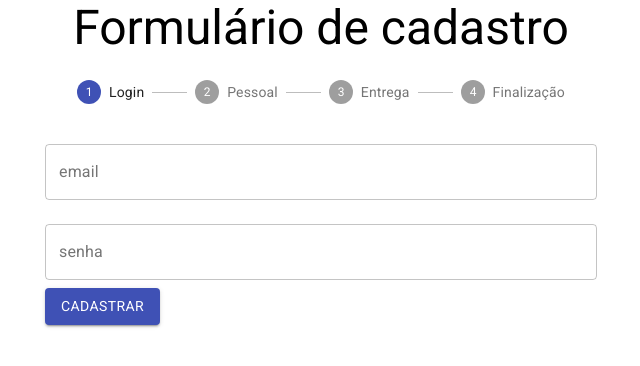
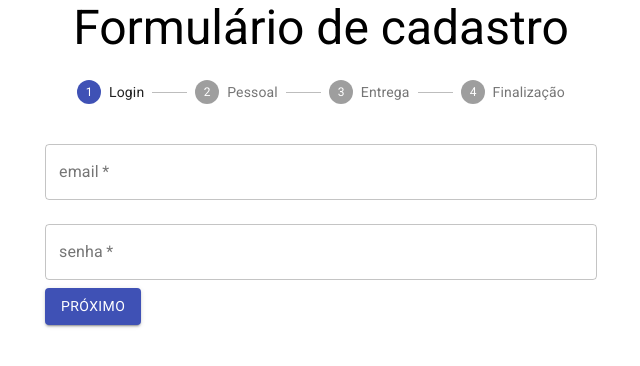
Before and after one commit to Italobgg/SimpleForm, a React (Create React App) app: page / in a window 1280 px wide. Shown: the top 366 px of the page, without its empty margins (319-959 px from the left). Built offline with nearby package versions, Linux system fonts and the light colour scheme.

Commit message:
controlando ciclo de vida, contextos e providers, hooks customizados

```diff
--- a/src/App.js
+++ b/src/App.js
@@ -1,31 +1,31 @@
-import React, { Component, Fragment } from "react";
+import React, { Component } from "react";
 import "./App.css";
 import FormularioCadastro from "./components/FormularioCadastro/FormularioCadastro";
-import 'fontsource-roboto';
+import "fontsource-roboto";
+import { Container, Typography } from "@material-ui/core";
 
-import { Container, Typography} from "@material-ui/core"
+import ValidacoesCadastro from "./contexts/ValidacoesCadastro";
 
+import { validarCPF, validarSenha } from "./models/cadastro";
 class App extends Component {
   render() {
     return (
       <Container component="article" maxWidth="sm">
-        <Typography variant="h3" compenent="h1" align="center">Formulário de cadastro</Typography>
-        <FormularioCadastro aoEnviar={aoEnviarForm} validarCPF={validarCPF} />
-      </Container >
+        <Typography variant="h3" component="h1" align="center">
+          Formulário de cadastro
+        </Typography>
+        <ValidacoesCadastro.Provider
+          value={{ cpf: validarCPF, senha: validarSenha, nome: validarSenha }}
+        >
+          <FormularioCadastro aoEnviar={aoEnviarForm} />
+        </ValidacoesCadastro.Provider>
+      </Container>
     );
   }
 }
 
-function aoEnviarForm(dados){
+function aoEnviarForm(dados) {
   console.log(dados);
 }
 
-function validarCPF(cpf){
-  if(cpf.length !== 11){
-    return {valido:false, texto:"CPF deve conter 11 digitos."}
-  }else{
-    return {valido:true, texto:""}
-  }
-}
-
 export default App;
--- a/src/components/FormularioCadastro/DadosEntrega.jsx
+++ b/src/components/FormularioCadastro/DadosEntrega.jsx
@@ -1,8 +1,6 @@
 import React, { useState } from "react";
-import { TextField, Button } from '@material-ui/core';
-
+import { TextField, Button } from "@material-ui/core";
 function DadosEntrega({ aoEnviar }) {
-
   const [cep, setCep] = useState("");
   const [endereco, setEndereco] = useState("");
   const [numero, setNumero] = useState("");
@@ -10,81 +8,76 @@ function DadosEntrega({ aoEnviar }) {
   const [cidade, setCidade] = useState("");
 
   return (
-        <form onSubmit={
-            (event) => {
+    <form
+      onSubmit={(event) => {
         event.preventDefault();
-                aoEnviar({ cep, endereco, numero, estado, cidade })
-            }
-        }>
+        aoEnviar({ cep, endereco, numero, estado, cidade });
+      }}
+    >
       <TextField
         value={cep}
         onChange={(event) => {
           setCep(event.target.value);
         }}
         id="cep"
+        name="cep"
         label="CEP"
         type="number"
         variant="outlined"
         margin="normal"
-
       />
-
       <TextField
         value={endereco}
         onChange={(event) => {
           setEndereco(event.target.value);
         }}
         id="endereco"
-                label="Endereco"
+        name="endereço"
+        label="Enderço"
         type="text"
         variant="outlined"
         margin="normal"
         fullWidth
       />
-
       <TextField
         value={numero}
         onChange={(event) => {
           setNumero(event.target.value);
         }}
         id="numero"
+        name="numero"
         label="Numero"
         type="number"
         variant="outlined"
         margin="normal"
-
       />
-
       <TextField
         value={estado}
         onChange={(event) => {
           setEstado(event.target.value);
         }}
         id="estado"
+        name="estado"
         label="Estado"
         type="text"
         variant="outlined"
         margin="normal"
-
       />
-
       <TextField
         value={cidade}
         onChange={(event) => {
           setCidade(event.target.value);
         }}
         id="cidade"
+        name="cidade"
         label="Cidade"
         type="text"
         variant="outlined"
         margin="normal"
-
       />
-
       <Button type="submit" variant="contained" color="primary" fullWidth>
         Finalizar Cadastro
       </Button>
-
     </form>
   );
 }
--- a/src/components/FormularioCadastro/DadosPessoais.jsx
+++ b/src/components/FormularioCadastro/DadosPessoais.jsx
@@ -1,18 +1,26 @@
-import React, { useState } from "react";
+import React, { useState, useContext } from "react";
 import { TextField, Button, Switch, FormControlLabel } from "@material-ui/core";
+import ValidacoesCadastro from "../../contexts/ValidacoesCadastro"
+import useErros from "../../hooks/useErros";
 
-function DadosPessoais({aoEnviar, validarCPF}) {
+function DadosPessoais({ aoEnviar }) {
   const [nome, setNome] = useState("");
   const [sobrenome, setSobrenome] = useState("");
   const [cpf, setCpf] = useState("");
   const [promocoes, setPromocoes] = useState(true);
   const [novidades, setNovidades] = useState(false);
-  const [erros, setErros] = useState({cpf:{valido:true, texto:""}})
+  const validacoes = useContext(ValidacoesCadastro)
+  const [erros, validarCampos, possoEnviar] = useErros(validacoes);
+
+
+
   return (
     <form
       onSubmit={(event) => {
         event.preventDefault();
-        aoEnviar({nome, sobrenome, cpf, novidades, promocoes});
+        if (possoEnviar()) {
+          aoEnviar({ nome, sobrenome, cpf, novidades, promocoes });
+        }
       }}
     >
       <TextField
@@ -20,8 +28,12 @@ function DadosPessoais({aoEnviar, validarCPF}) {
         onChange={(event) => {
           setNome(event.target.value);
         }}
+        onBlur={validarCampos}
+        error={!erros.nome.valido}
+        helperText={erros.nome.texto}
         id="nome"
         label="Nome"
+        name="nome"
         variant="outlined"
         margin="normal"
         fullWidth
@@ -32,6 +44,7 @@ function DadosPessoais({aoEnviar, validarCPF}) {
           setSobrenome(event.target.value);
         }}
         id="sobrenome"
+        name="sobrenome"
         label="Sobrenome"
         variant="outlined"
         margin="normal"
@@ -42,14 +55,11 @@ function DadosPessoais({aoEnviar, validarCPF}) {
         onChange={(event) => {
           setCpf(event.target.value);
         }}
-
-        onBlur={(event)=>{
-          const ehValido = validarCPF(cpf);
-          setErros({cpf:ehValido})
-        }}
+        onBlur={validarCampos}
         error={!erros.cpf.valido}
         helperText={erros.cpf.texto}
         id="CPF"
+        name="cpf"
         label="CPF"
         variant="outlined"
         margin="normal"
@@ -85,7 +95,7 @@ function DadosPessoais({aoEnviar, validarCPF}) {
       />
 
       <Button type="submit" variant="contained" color="primary">
-        Cadastrar
+        Próximo
       </Button>
     </form>
   );
--- a/src/components/FormularioCadastro/DadosUsuario.jsx
+++ b/src/components/FormularioCadastro/DadosUsuario.jsx
@@ -1,42 +1,56 @@
-import React, { useState } from 'react';
-import { TextField, Button } from '@material-ui/core';
+import React, { useState, useContext } from "react";
+import { TextField, Button } from "@material-ui/core";
+import ValidacoesCadastro from "../../contexts/ValidacoesCadastro";
+import useErros from "../../hooks/useErros";
 
 function DadosUsuario({ aoEnviar }) {
   const [email, setEmail] = useState("");
   const [senha, setSenha] = useState("");
+  const validacoes = useContext(ValidacoesCadastro)
+  const [erros, validarCampos, possoEnviar] = useErros(validacoes);
 
   return (
-        <form onSubmit={(event) => {
+    <form
+      onSubmit={(event) => {
         event.preventDefault();
-            aoEnviar({email, senha});
-        }}>
+        if (possoEnviar()) {
+          aoEnviar({ email, senha });
+        }
+      }}
+    >
       <TextField
         value={email}
-                onChange={(event) => { setEmail(event.target.value);
+        onChange={(event) => {
+          setEmail(event.target.value);
         }}
         id="email"
+        name="email"
         label="email"
         type="email"
-                requered
+        required
         variant="outlined"
         margin="normal"
-                fullWidth />
-
+        fullWidth
+      />
       <TextField
         value={senha}
-                onChange={(event) => { setSenha(event.target.value);
+        onChange={(event) => {
+          setSenha(event.target.value);
         }}
+        onBlur={validarCampos}
+        error={!erros.senha.valido}
+        helperText={erros.senha.texto}
         id="senha"
+        name="senha"
         label="senha"
         type="password"
-                requered
+        required
         variant="outlined"
         margin="normal"
-                fullWidth />
-
-
+        fullWidth
+      />
       <Button type="submit" variant="contained" color="primary">
-                Cadastrar
+        Próximo
       </Button>
     </form>
   );
--- a/src/components/FormularioCadastro/FormularioCadastro.jsx
+++ b/src/components/FormularioCadastro/FormularioCadastro.jsx
@@ -1,43 +1,48 @@
-import React, { useState } from "react";
+import React, { useState, useEffect } from "react";
 import DadosPessoais from "./DadosPessoais";
 import DadosUsuario from "./DadosUsuario";
 import DadosEntrega from "./DadosEntrega";
-import { StepLabel, Stepper, Typography, Step } from "@material-ui/core";
-import { useEffect } from "react";
+import { Typography, Stepper, Step, StepLabel } from "@material-ui/core";
 
-function FormularioCadastro({ aoEnviar, validarCPF }) {
+function FormularioCadastro({ aoEnviar }) {
   const [etapaAtual, setEtapaAtual] = useState(0);
   const [dadosColetados, setDados] = useState({});
 
-  useEffect(()=>{
-    if(etapaAtual === formularios.length-1){
+  useEffect(() => {
+    if (etapaAtual === formularios.length - 1) {
       aoEnviar(dadosColetados);
     }
-  })
-
-
+  });
 
   const formularios = [
     <DadosUsuario aoEnviar={coletarDados} />,
-    <DadosPessoais aoEnviar={coletarDados} validarCPF={validarCPF} />,
+    <DadosPessoais aoEnviar={coletarDados} />,
     <DadosEntrega aoEnviar={coletarDados} />,
-    <Typography variant="h5">Obrigado por se cadastrar!</Typography>
+    <Typography variant="h5">Obrigado pelo Cadastro!</Typography>,
   ];
 
-  function coletarDados(dados){
-    setDados({...dadosColetados, ...dados});
+  function coletarDados(dados) {
+    setDados({ ...dadosColetados, ...dados });
     proximo();
   }
   function proximo() {
     setEtapaAtual(etapaAtual + 1);
   }
-
-  return ( <>
+  return (
+    <>
       <Stepper activeStep={etapaAtual}>
-        <Step><StepLabel>Login</StepLabel></Step>
-        <Step><StepLabel>Pessoal</StepLabel></Step>
-        <Step><StepLabel>Entrega</StepLabel></Step>
-        <Step><StepLabel>Finalização</StepLabel></Step>
+        <Step>
+          <StepLabel>Login</StepLabel>
+        </Step>
+        <Step>
+          <StepLabel>Pessoal</StepLabel>
+        </Step>
+        <Step>
+          <StepLabel>Entrega</StepLabel>
+        </Step>
+        <Step>
+          <StepLabel>Finalização</StepLabel>
+        </Step>
       </Stepper>
       {formularios[etapaAtual]}
     </>
--- /dev/null
+++ b/src/contexts/ValidacoesCadastro.js
@@ -0,0 +1,13 @@
+import React from "react";
+
+const ValidacoesCadastro = React.createContext({
+  cpf: semValidacao,
+  senha: semValidacao,
+  nome: semValidacao,
+});
+
+function semValidacao(dados) {
+  console.log(dados);
+  return { valido: true, texto: "" };
+}
+export default ValidacoesCadastro;
--- /dev/null
+++ b/src/hooks/useErros.js
@@ -0,0 +1,35 @@
+import React, { useState } from "react";
+
+function useErros(validacoes) {
+  const estadoInicial = criarEstadoInicial(validacoes);
+  const [erros, setErros] = useState(estadoInicial);
+
+  function validarCampos(event) {
+    const { name, value } = event.target;
+    const novoEstado = { ...erros };
+    novoEstado[name] = validacoes[name](value);
+    setErros(novoEstado);
+  }
+
+  function possoEnviar() {
+    for (let campo in erros) {
+      if (!erros[campo].valido) {
+        return false;
+      }
+    }
+    return true;
+  }
+
+  return [erros, validarCampos, possoEnviar];
+}
+
+function criarEstadoInicial(validacoes) {
+  const estadoInicial = {};
+  for (let campo in validacoes) {
+    estadoInicial[campo] = { valido: true, texto: "" };
+  }
+
+  return estadoInicial;
+}
+
+export default useErros;
--- /dev/null
+++ b/src/models/cadastro.js
@@ -0,0 +1,17 @@
+function validarCPF(cpf) {
+  if (cpf.length !== 11) {
+    return { valido: false, texto: "CPF deve ter 11 dígitos." };
+  } else {
+    return { valido: true, texto: "" };
+  }
+}
+
+function validarSenha(senha) {
+  if (senha.length < 4 || senha.length > 72) {
+    return { valido: false, texto: "Senha deve ter 4 e 72 dígitos." };
+  } else {
+    return { valido: true, texto: "" };
+  }
+}
+
+export {validarCPF, validarSenha};
```
Lines whose indentation alone changed are shown as unchanged.
